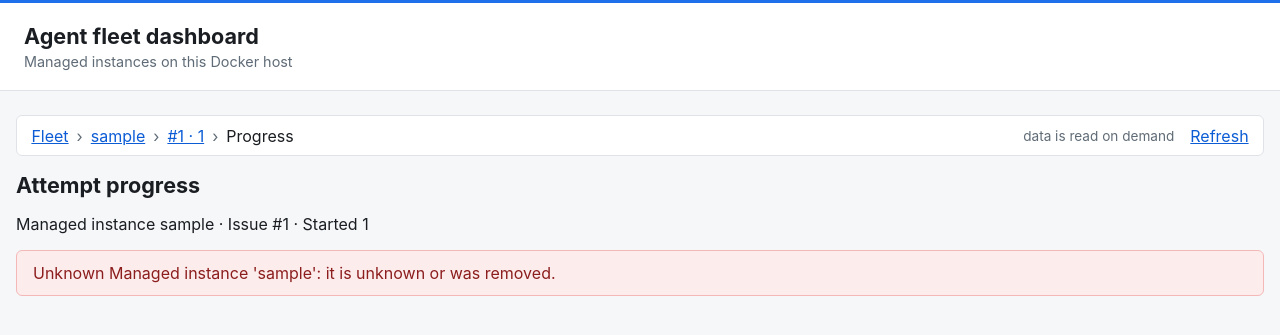
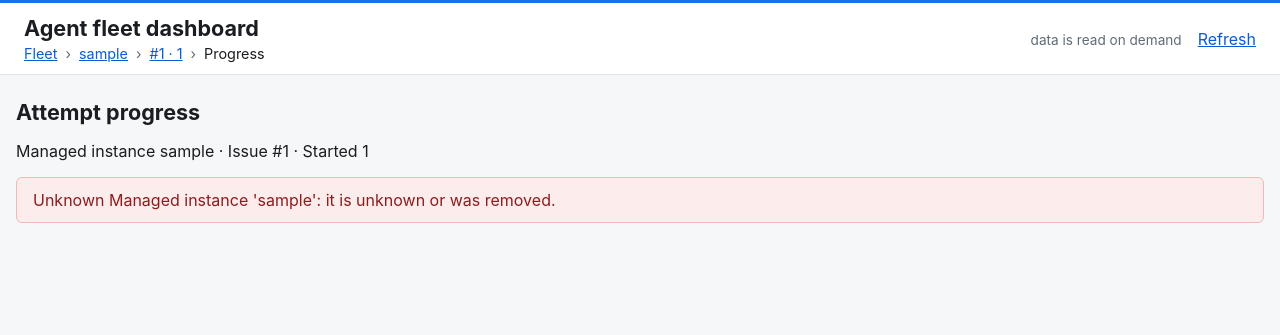
Before and after one commit to lbacik/agent-dashboard, a FastAPI app: a page that uses src/agent_dashboard/templates/base.html in a window 1280 px wide. Shown: the top 335 px of the page. Run offline with FastAPI, Linux system fonts and the light colour scheme.

Commit message:
Move breadcrumb, on-demand note and Refresh into the main header
Subpages (Attempt history, Attempt log, Attempt progress) no longer render
a second sticky bar below the header. The breadcrumb takes the subtitle's
place in the header, the on-demand note and Refresh sit on its right, and
the header itself pins while scrolling. The fleet view's header is
unchanged and stays static.

Co-Authored-By: Claude Opus 5.5 <noreply@anthropic.com>

```diff
--- a/src/agent_dashboard/static/style.css
+++ b/src/agent_dashboard/static/style.css
@@ -64,28 +64,31 @@ a:hover { text-decoration-thickness: 2px; }
   font-size: 0.9rem;
 }
 
-/* Sticky sub-navigation for pages below the fleet view (Attempt history,
-   Attempt log, Attempt progress). It stays pinned while scrolling and
-   carries the breadcrumb plus the on-demand note and Refresh, so the
-   operator never scrolls to the bottom. The main fleet header (.topbar)
+/* Pages below the fleet view (Attempt history, Attempt log, Attempt
+   progress) pin the header while scrolling: the breadcrumb takes the
+   subtitle's place and the on-demand note and Refresh sit on the right,
+   so the operator never scrolls to the bottom. The fleet view's header
    stays static. */
-.subnav {
+.topbar.pinned {
   position: sticky;
   top: 0;
   z-index: 10;
-  background: var(--card);
-  border: 1px solid var(--line);
-  border-radius: 6px;
   display: flex;
   flex-wrap: wrap;
   align-items: center;
   gap: 0.5rem 1rem;
-  padding: 0.6rem 0.9rem;
-  margin: 0 0 1rem;
+  padding: 0.75rem 1.5rem;
   max-width: 100%;
 }
 
-.subnav nav { min-width: 0; flex: 1 1 auto; }
+.topbar-title { min-width: 0; flex: 1 1 auto; }
+
+.topbar-actions {
+  display: flex;
+  align-items: baseline;
+  gap: 1rem;
+  margin-left: auto;
+}
 
 .crumbs {
   display: flex;
@@ -93,9 +96,10 @@ a:hover { text-decoration-thickness: 2px; }
   align-items: baseline;
   gap: 0.25rem 0.5rem;
   list-style: none;
-  margin: 0;
+  margin: 0.25rem 0 0;
   padding: 0;
   min-width: 0;
+  font-size: 0.9rem;
 }
 
 .crumbs li { min-width: 0; overflow-wrap: anywhere; }
@@ -106,15 +110,13 @@ a:hover { text-decoration-thickness: 2px; }
   margin-right: 0.5rem;
 }
 
-.subnav .on-demand { color: var(--muted); font-size: 0.85rem; }
+.topbar-actions .on-demand { color: var(--muted); font-size: 0.85rem; }
 
-.subnav .refresh { margin-left: auto; }
-
-/* Jump targets below the sticky bar (opened Evidence slots, sticky table
-   headers) keep a clearance so the pinned subnav never covers them. */
+/* Jump targets below the pinned header (opened Evidence slots, sticky table
+   headers) keep a clearance so the header never covers them. */
 .evidence-slot,
 table.fleet thead th {
-  scroll-margin-top: 4.5rem;
+  scroll-margin-top: 6rem;
 }
 
 .container {
--- a/src/agent_dashboard/templates/base.html
+++ b/src/agent_dashboard/templates/base.html
@@ -10,9 +10,28 @@
   <script src="/static/sse.js" defer></script>
 </head>
 <body>
-  <header class="topbar">
-    <h1>Agent fleet dashboard</h1>
-    <p class="subtitle">Managed instances on this Docker host</p>
+  {# Pages below the fleet view pass a breadcrumb trail; their header pins
+     and carries the trail plus the page's on-demand note and Refresh. #}
+  <header class="topbar{% if breadcrumbs is defined %} pinned{% endif %}">
+    <div class="topbar-title">
+      <h1>Agent fleet dashboard</h1>
+      {% if breadcrumbs is defined %}
+      <nav aria-label="Breadcrumb">
+        <ol class="crumbs">
+          {% for crumb in breadcrumbs %}
+          {% if crumb.url is not none %}
+          <li><a href="{{ crumb.url }}">{{ crumb.label }}</a></li>
+          {% else %}
+          <li><span aria-current="page">{{ crumb.label }}</span></li>
+          {% endif %}
+          {% endfor %}
+        </ol>
+      </nav>
+      {% else %}
+      <p class="subtitle">Managed instances on this Docker host</p>
+      {% endif %}
+    </div>
+    {% block topbar_actions %}{% endblock %}
   </header>
   <main class="container">
     {% block content %}{% endblock %}
--- a/src/agent_dashboard/templates/progress.html
+++ b/src/agent_dashboard/templates/progress.html
@@ -1,20 +1,11 @@
 {% extends "base.html" %}
-{% block content %}
-<div class="subnav">
-  <nav aria-label="Breadcrumb">
-    <ol class="crumbs">
-      {% for crumb in breadcrumbs %}
-      {% if crumb.url is not none %}
-      <li><a href="{{ crumb.url }}">{{ crumb.label }}</a></li>
-      {% else %}
-      <li><span aria-current="page">{{ crumb.label }}</span></li>
-      {% endif %}
-      {% endfor %}
-    </ol>
-  </nav>
+{% block topbar_actions %}
+<div class="topbar-actions">
   <span class="on-demand">data is read on demand</span>
   <a class="refresh" href="/instances/{{ name | urlencode }}/attempts/{{ issue | urlencode }}/{{ started | urlencode }}/progress">Refresh</a>
 </div>
+{% endblock %}
+{% block content %}
 <div class="history-head">
   <h2>Attempt progress</h2>
   <p class="subtitle">Managed instance {{ name }} · Issue #{{ issue }} · Started {{ started }}</p>
```
Also changed, not shown: src/agent_dashboard/templates/attempt_log.html (+4 -13 lines), src/agent_dashboard/templates/history.html (+4 -13 lines), tests/test_attempt_log.py (+6 -6 lines), tests/test_history.py (+29 -11 lines), tests/test_progress.py (+5 -5 lines).
